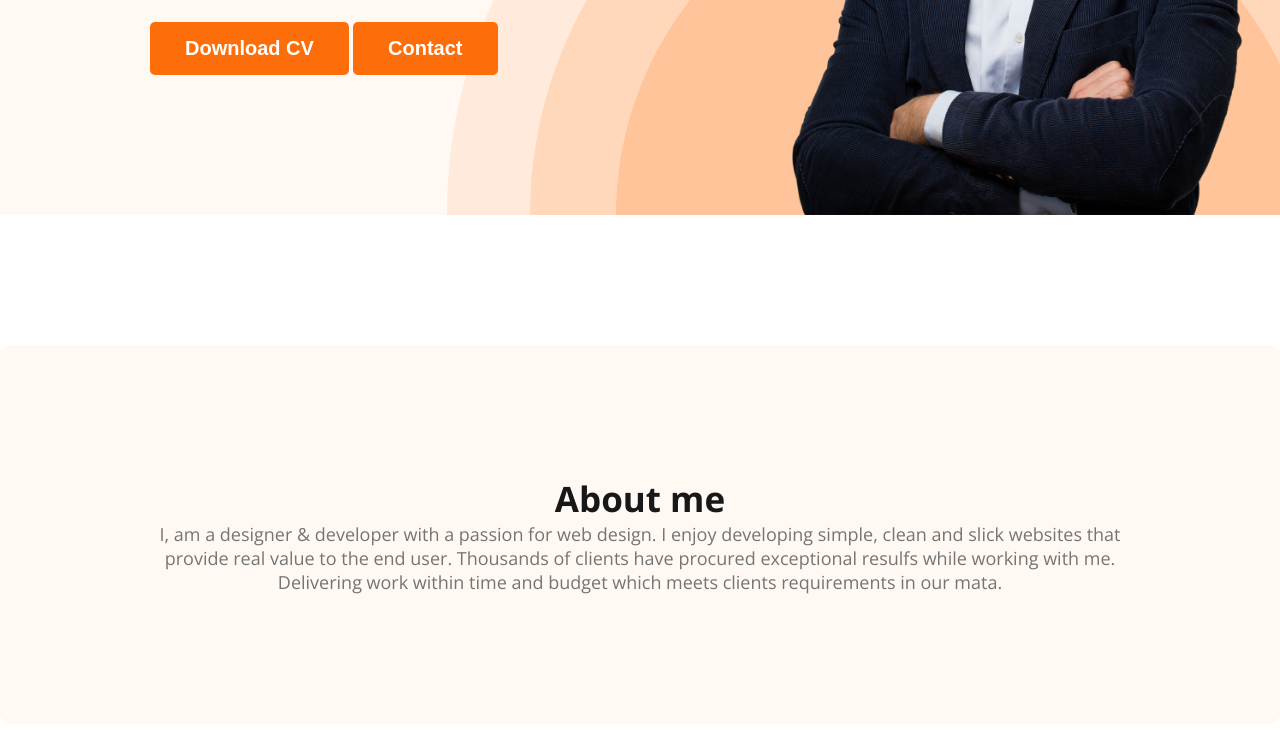
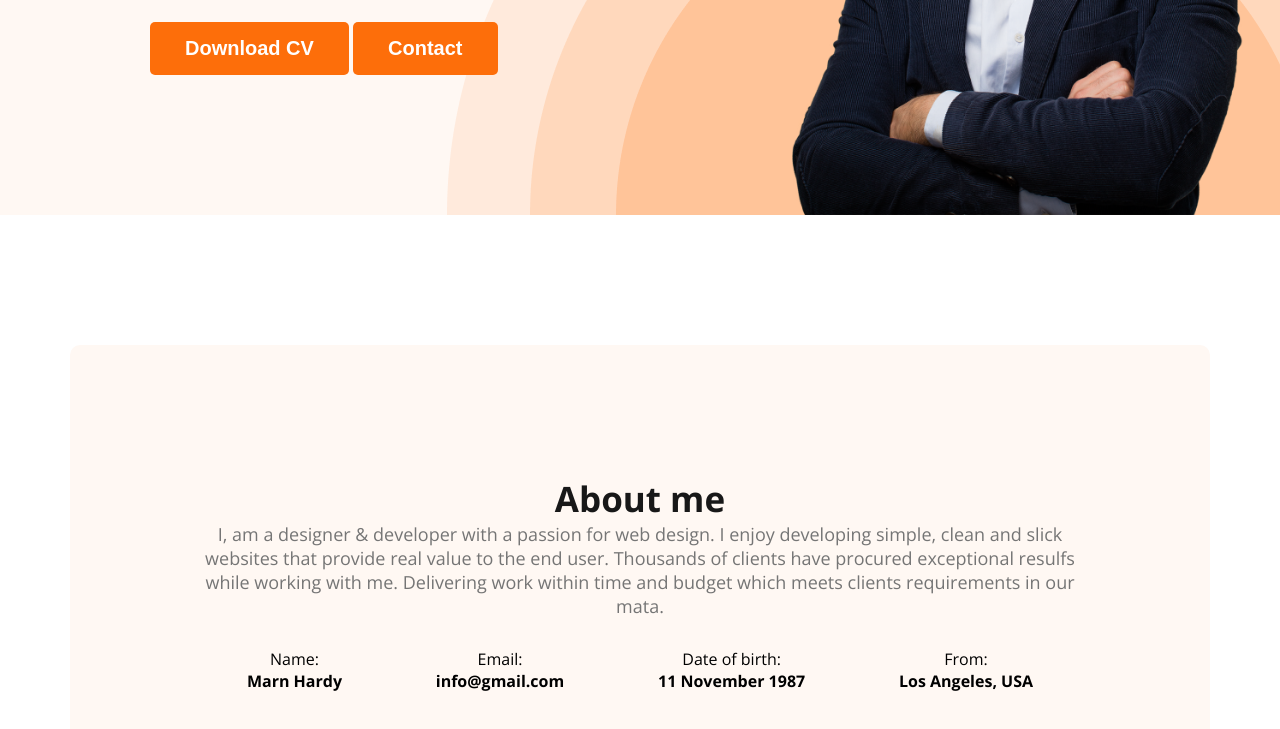
Before and after one commit to searchsakib/webdev-portfolio, a website built with Vite: page index.html in a window 1280 px wide. Shown: the part 463-1192 px from the top of the page. Built offline with nearby package versions, Linux system fonts and the light colour scheme.

Commit message:
about info added

```diff
--- a/index.html
+++ b/index.html
@@ -50,6 +50,24 @@
           while working with me. Delivering work within time and budget which
           meets clients requirements in our mata.
         </p>
+        <div class="about-info-container">
+          <div class="about-info">
+            <h4 class="info-title">Name:</h4>
+            <p class="info-description">Marn Hardy</p>
+          </div>
+          <div class="about-info">
+            <h4 class="info-title">Email:</h4>
+            <p class="info-description">info@gmail.com</p>
+          </div>
+          <div class="about-info">
+            <h4 class="info-title">Date of birth:</h4>
+            <p class="info-description">11 November 1987</p>
+          </div>
+          <div class="about-info">
+            <h4 class="info-title">From:</h4>
+            <p class="info-description">Los Angeles, USA</p>
+          </div>
+        </div>
       </section>
     </main>
     <footer></footer>
--- a/styles/portfolio.css
+++ b/styles/portfolio.css
@@ -90,7 +90,10 @@ nav a {
 }
 
 /* Main section styles */
-
+main {
+  max-width: 1140px;
+  margin: 0 auto;
+}
 /* about section styles */
 .about {
   margin: 130px 0px;
@@ -98,3 +101,17 @@ nav a {
   border-radius: 10px;
   background: #fff8f3;
 }
+.about-info-container {
+  display: flex;
+  justify-content: space-around;
+  margin: 30px 0;
+}
+.about-info {
+  text-align: center;
+}
+.info-title {
+  font-weight: normal;
+}
+.info-description {
+  font-weight: bold;
+}
```
